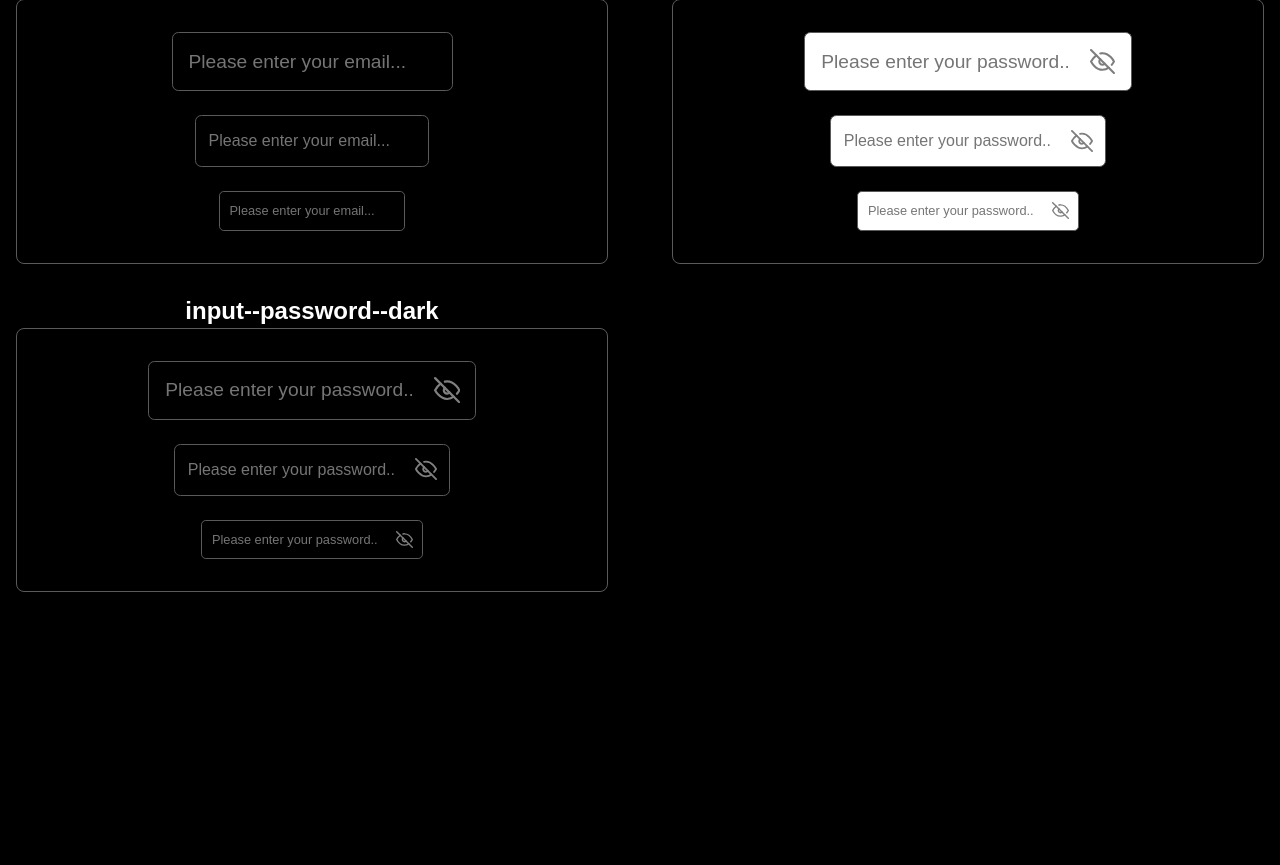
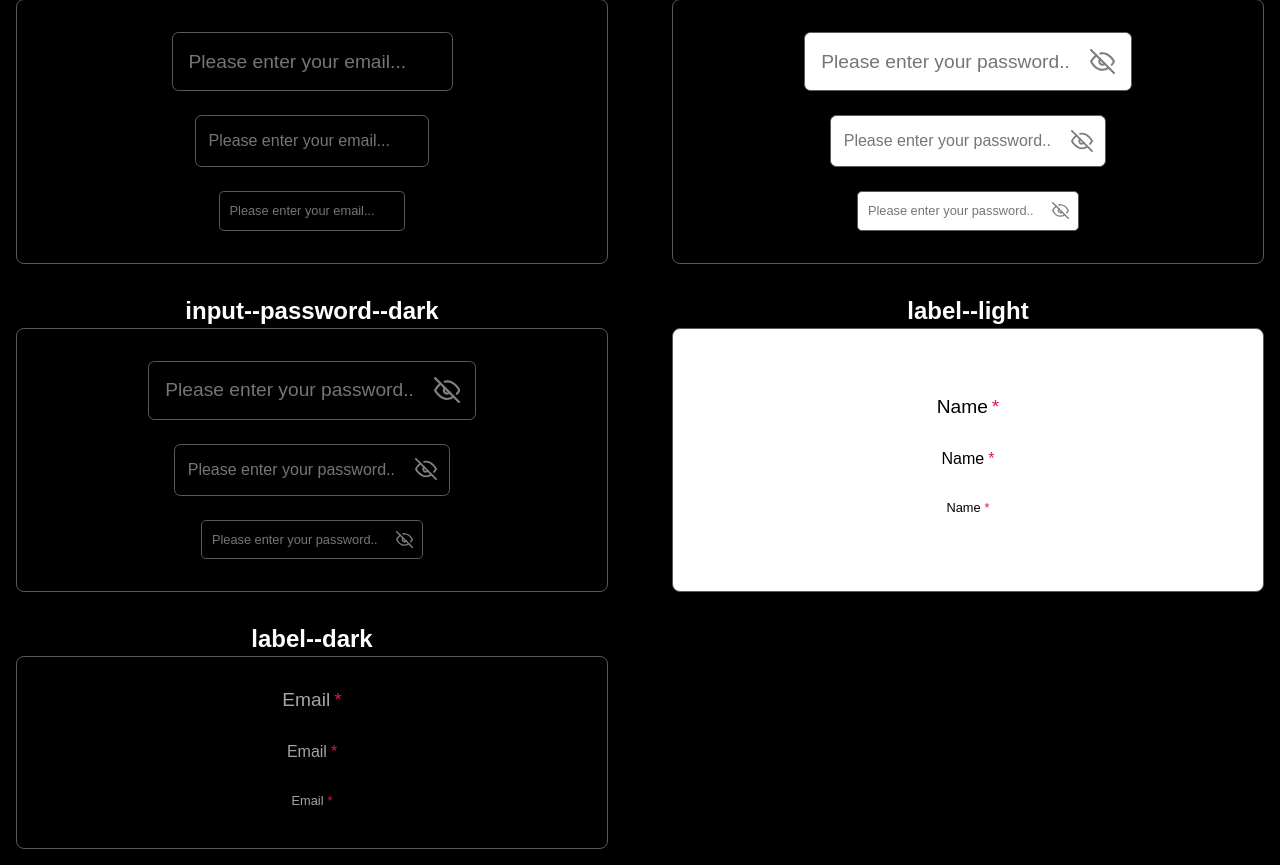
Before and after one commit to sh20-2025/offaxis, a Django app: page /components in a window 1280 px wide. Shown: the part 782-1647 px from the top of the page. Before the commit the page ends 1374 px from the top, so only its background shows below. Run offline with Django 5.2, Linux system fonts and the light colour scheme.

Commit message:
feat: label component

```diff
--- a/Off_Axis_App/templates/components/button.html
+++ b/Off_Axis_App/templates/components/button.html
@@ -7,10 +7,10 @@ props:
     variant?: The variant of the button (primary, secondary, rainbow)
     text?: The text of the button
     size?: The size of the button (sm, md, lg)
-    full?: Whether the button should take up the full width of its container (full, null)
+    full?: Whether the button should take up the full width of its container (true, false)
 {% endcomment %}
 <button id="{{ id|default:"" }}"
         type="{{ type|default:"button" }}"
-        class="btn btn-{{ variant|default:"primary" }} btn-{{ size|default:"md" }} btn-{{ full }}">
+        class="btn btn-{{ variant|default:"primary" }} btn-{{ size|default:"md" }} btn-full-{{ full|default:"false" }}">
     {{ text|default:"Click Me" }}
 </button>
--- a/Off_Axis_App/templates/components/index.html
+++ b/Off_Axis_App/templates/components/index.html
@@ -38,7 +38,7 @@
         flex-direction: column;
         gap: 1.5rem;
         padding: 2rem;
-        border: 1px solid var(--oa-text-mid);
+        border: 1px solid var(--oa-text-medium);
         border-radius: 0.5rem;
       }
 
@@ -48,6 +48,10 @@
         content: attr(data-name);
         font-size: 1.5rem;
         font-weight: bold;
+      }
+
+      .component-light {
+        background-color: var(--oa-text-light);
       }
     </style>
   </head>
@@ -91,6 +95,17 @@
         {% include "components/input.html" with id="input11" name="password" type="password" variant="dark" placeholder="Please enter your password..." size="md" %}
         {% include "components/input.html" with id="input12" name="password" type="password" variant="dark" placeholder="Please enter your password..." size="sm" %}
       </div>
+      {% comment %} labels {% endcomment %}
+      <div class="component component-light" data-name="label--light">
+        {% include "components/label.html" with id="label1" variant="light" required="true" for="input1" size="lg" text="Name" %}
+        {% include "components/label.html" with id="label2" variant="light" required="true" for="input2" size="md" text="Name" %}
+        {% include "components/label.html" with id="label3" variant="light" required="true" for="input3" size="sm" text="Name" %}
+      </div>
+      <div class="component" data-name="label--dark">
+        {% include "components/label.html" with id="label4" variant="dark" required="true" for="input4" size="lg" text="Email" %}
+        {% include "components/label.html" with id="label5" variant="dark" required="true" for="input5" size="md" text="Email" %}
+        {% include "components/label.html" with id="label6" variant="dark" required="true" for="input6" size="sm" text="Email" %}
+      </div>
     </div>
   </body>
 </html>
--- a/Off_Axis_App/templates/components/input.html
+++ b/Off_Axis_App/templates/components/input.html
@@ -8,12 +8,13 @@ props:
     name?: The name of the input
     placeholder?: The placeholder text of the input
     size?: The size of the input (sm, md, lg)
-    full?: Whether the input should take up the full width of its container (full, null)
+    full?: Whether the input should take up the full width of its container (true, false)
     min?: The minimum value of the input (for number inputs)
     max? The maximum value of the input (for number inputs)
     minlength?: The minimum length of the input (for text inputs)
     maxlength?: The maximum length of the input (for text inputs)
     htmlsize?: The size of the input
+    required?: Whether the input is required (true, false)
 {% endcomment %}
 {% if type == 'password' %}
     <div class="input-password-container">
@@ -26,7 +27,8 @@ props:
                min="{{ min|default:"" }}"
                max="{{ max|default:"" }}"
                minlength="{{ minlength|default:"" }}"
-               maxlength="{{ maxlength|default:"" }}">
+               maxlength="{{ maxlength|default:"" }}"
+               required="{{ required|default:"false" }}">
         <button class="input-password-toggle input-password-toggle-{{ size|default:"md" }} input-password-toggle-{{ variant|default:"light" }} input-password-toggle-off"
                 type="button"></button>
         <script>
@@ -48,7 +50,7 @@ props:
         </script>
     </div>
 {% else %}
-    <input class="input input-{{ variant|default:"light" }} input-{{ size|default:"md" }} input-{{ full }}"
+    <input class="input input-{{ variant|default:"light" }} input-{{ size|default:"md" }} input-full-{{ full|default:"false" }}"
            id="{{ id|default:"" }}"
            type="{{ type|default:"text" }}"
            placeholder="{{ placeholder|default:"" }}"
@@ -57,5 +59,6 @@ props:
            min="{{ min|default:"" }}"
            max="{{ max|default:"" }}"
            minlength="{{ minlength|default:"" }}"
-           maxlength="{{ maxlength|default:"" }}">
+           maxlength="{{ maxlength|default:"" }}"
+           required="{{ required|default:"false" }}">
 {% endif %}
--- /dev/null
+++ b/Off_Axis_App/templates/components/label.html
@@ -0,0 +1,14 @@
+{% comment %}
+This is a simple resuable label component that can be used in any template.
+
+props:
+    id?: The id of the label
+    variant?: The variant of the label (light, dark)
+    required?: Whether the label is for a required input (true, false)
+    for?: The for attribute of the label
+    size?: The size of the label (sm, md, lg)
+    text?: The text of the label
+{% endcomment %}
+<label for="{{ for|default:"" }}"
+       class="label label-{{ variant|default:"light" }} label-{{ size|default:"md" }} label-required-{{ required|default:"false" }}"
+       id="{{ id|default:"" }}">{{ text|default:"" }}</label>
--- a/static/styles/components.css
+++ b/static/styles/components.css
@@ -20,7 +20,7 @@
   font-size: 1.2rem;
 }
 
-.btn-full {
+.btn-full-true {
   width: 100%;
 }
 
@@ -67,7 +67,7 @@
   font-size: 1rem;
   padding: 1rem 0.8rem;
   border-radius: 0.4rem;
-  border: 1px solid var(--oa-text-mid);
+  border: 1px solid var(--oa-text-medium);
   transition: border-color 0.3s ease;
   outline: none;
 }
@@ -97,7 +97,7 @@
   color: var(--oa-text-light);
 }
 
-.input-full {
+.input-full-true {
   width: 100%;
 }
 
@@ -165,3 +165,31 @@
 .input-password-toggle-dark {
   background-color: var(--oa-text-light);
 }
+
+.label {
+  font-size: 1rem;
+  margin-bottom: 0.5rem;
+  font-weight: 500;
+}
+
+.label-sm {
+  font-size: 0.8rem;
+}
+
+.label-lg {
+  font-size: 1.2rem;
+}
+
+.label-required-true::after {
+  content: "*";
+  color: var(--oa-pink);
+  margin-left: 0.25rem;
+}
+
+.label-light {
+  color: var(--oa-text-dark);
+}
+
+.label-dark {
+  color: var(--oa-text-medium-light);
+}
--- a/static/styles/styles.css
+++ b/static/styles/styles.css
@@ -17,7 +17,8 @@
 
   --oa-text-dark: #000000;
   --oa-text-light: #ffffff;
-  --oa-text-mid: #5a5a5a;
+  --oa-text-medium: #5a5a5a;
+  --oa-text-medium-light: #a4a4a4;
 }
 
 * {
```
